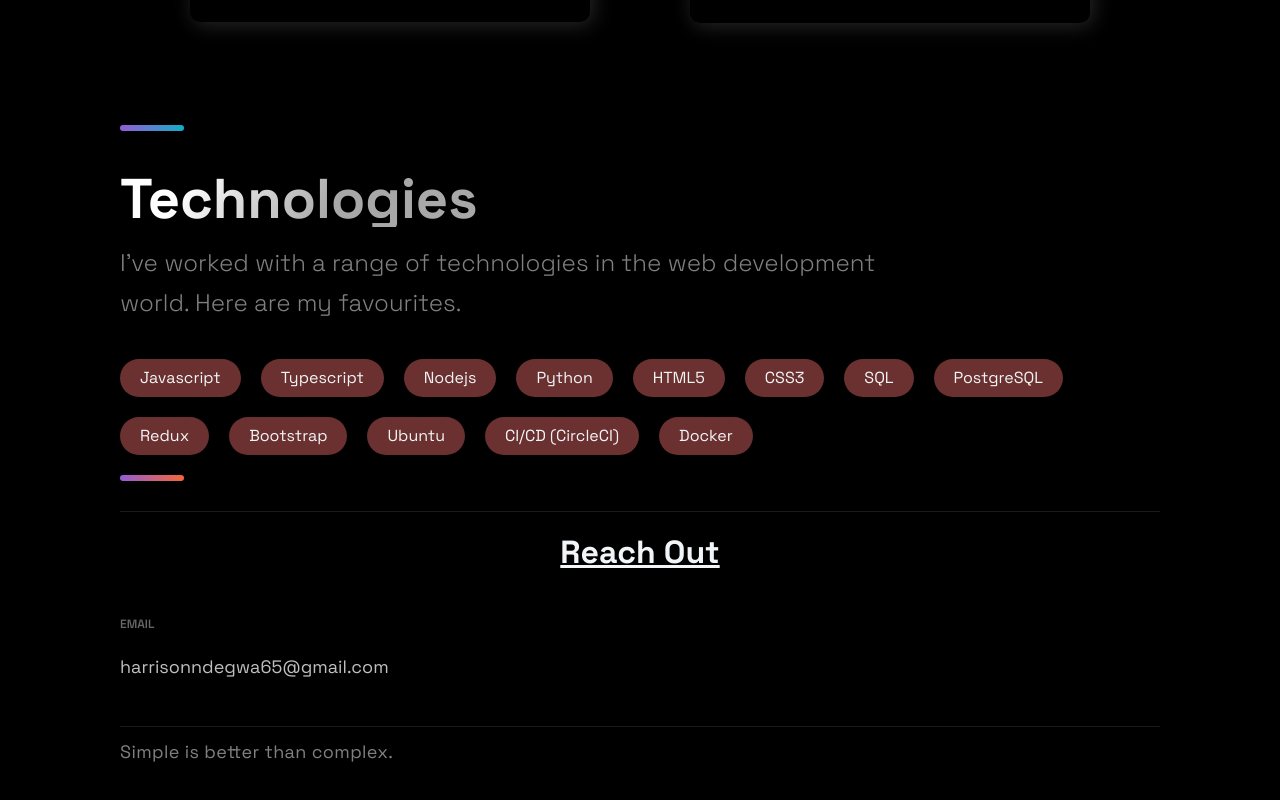
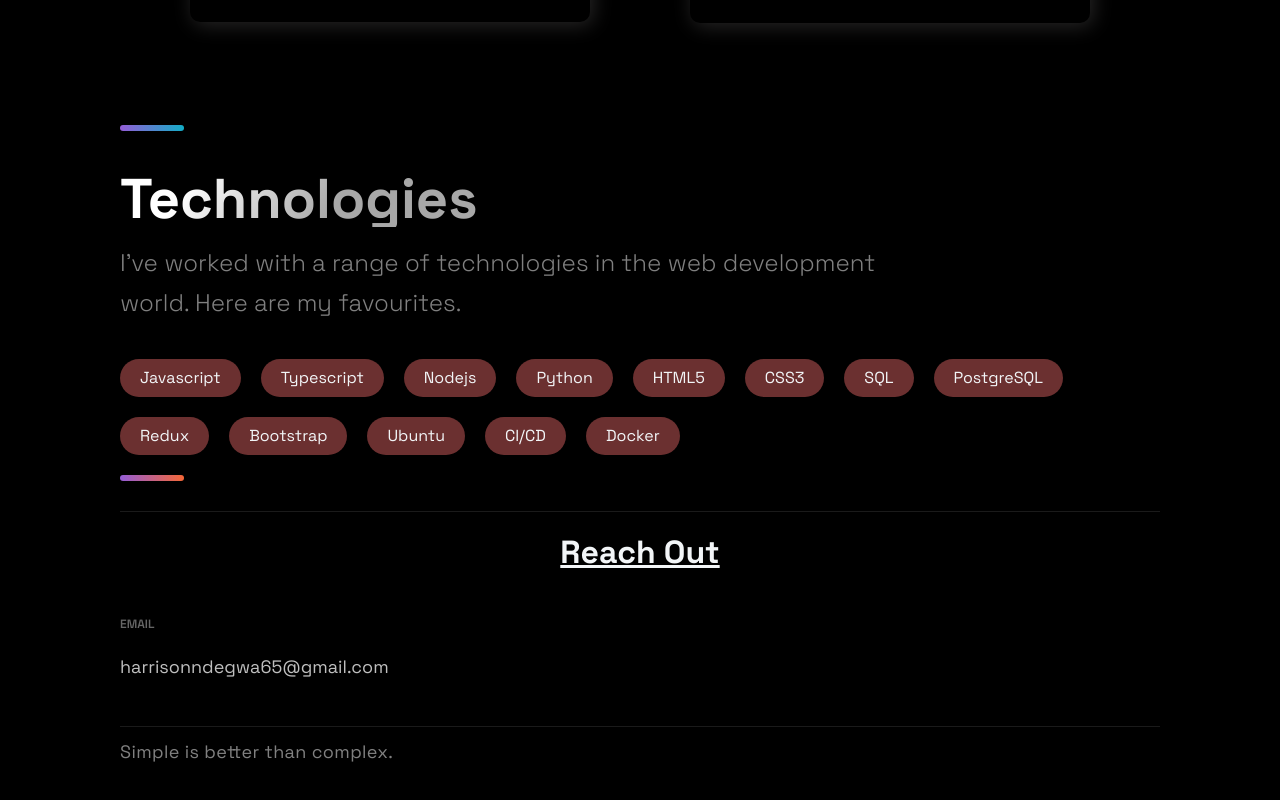
Before and after one commit to HarryNdegwa/super-duper-octo-computing-machine, a Next.js app: page / in a window 1280 px wide. Shown: the part 2148-2948 px from the top of the page. Built offline with nearby package versions, Linux system fonts and the light colour scheme; some icons are missing.

Commit message:
Modified cicd

```diff
--- a/src/constants/constants.js
+++ b/src/constants/constants.js
@@ -61,6 +61,6 @@ export const TechnologiesData = [
   // "GraphQL",
   "Bootstrap",
   "Ubuntu",
-  "CI/CD (CircleCI)",
+  "CI/CD",
   "Docker",
 ];
```
